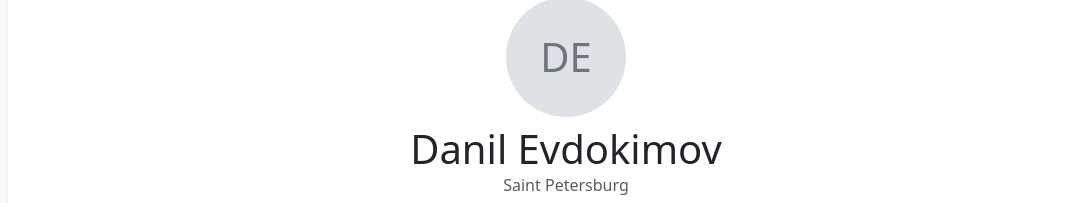
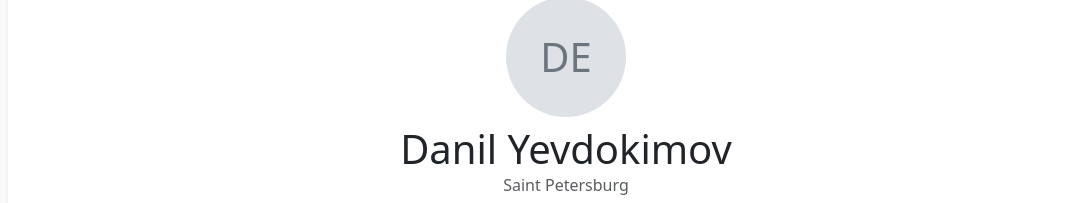
Before and after one commit to akabynda/resume_en, a plain HTML site: page index.html in a window 1280 px wide. Shown: the part 75-278 px from the top of the page, without its empty margins (74-1153 px from the left). Drawn offline with nearby package versions, Linux system fonts and the light colour scheme.

Commit message:
Update index.html

```diff
--- a/index.html
+++ b/index.html
@@ -3,7 +3,7 @@
 
 <head>
     <meta charset="UTF-8">
-    <title>Danil Evdokimov — Software Engineer</title>
+    <title>Danil Yevdokimov — Software Engineer</title>
     <meta name="viewport" content="width=device-width, initial-scale=1">
     <!-- Bootstrap CSS CDN -->
     <link href="https://cdn.jsdelivr.net/npm/bootstrap@5.3.3/dist/css/bootstrap.min.css" rel="stylesheet">
@@ -53,7 +53,7 @@
                 <div class="avatar mb-2">
                     <span>DE</span>
                 </div>
-                <h1 class="mb-0">Danil Evdokimov</h1>
+                <h1 class="mb-0">Danil Yevdokimov</h1>
                 <div class="text-muted mb-2">Saint Petersburg</div>
                 <div>
                     <a href="mailto:danilguy7@gmail.com" class="me-3">danilguy7@gmail.com</a>
```
